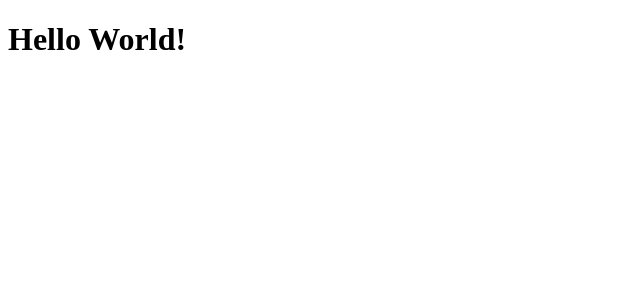
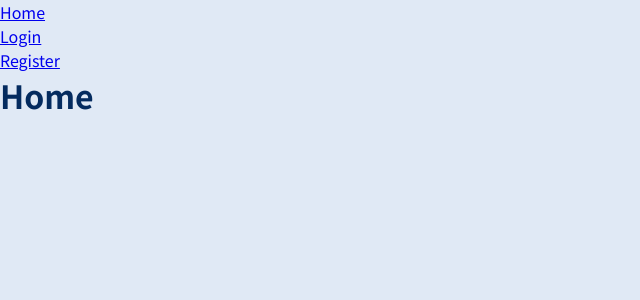
Before and after one commit to martinsgabriel1956/react_greate-quotes, a React (Create React App) app: page / in a window 1280 px wide. Shown: the top 300 px of the page, without its empty margins (0-640 px from the left). Built offline with nearby package versions, Linux system fonts and the light colour scheme.

Commit message:
feat: working with links

```diff
--- a/public/index.html
+++ b/public/index.html
@@ -3,6 +3,12 @@
   <head>
     <meta charset="utf-8" />
     <meta name="viewport" content="width=device-width, initial-scale=1" />
+    <link rel="preconnect" href="https://fonts.googleapis.com" />
+    <link rel="preconnect" href="https://fonts.gstatic.com" crossorigin />
+    <link
+      href="https://fonts.googleapis.com/css2?family=Noto+Sans+JP:wght@400;700&display=swap"
+      rel="stylesheet"
+    />
     <title></title>
   </head>
   <body>
--- a/src/App.js
+++ b/src/App.js
@@ -1,7 +1,12 @@
+import { Routes } from './routes';
+import { GlobalStyle } from './styles/global';
+
+
 export function App() {
   return (
     <>
-      <h1>Hello World!</h1>
+      <GlobalStyle />
+      <Routes />
     </>
   );
 }
--- /dev/null
+++ b/src/components/MainHeader/index.js
@@ -0,0 +1,18 @@
+import { Link } from 'react-router-dom';
+import { Container } from './styles';
+
+
+
+export function MainHeader() {
+  return (
+    <Container>
+      <nav>
+        <ul>
+          <li><Link to="/">Home</Link></li>
+          <li><Link to="/login">Login</Link></li>
+          <li><Link to="/register">Register</Link></li>
+        </ul>
+      </nav>
+    </Container>
+  );
+};
--- a/src/components/MyComponent/styles.js
+++ b/src/components/MainHeader/styles.js
@@ -1,5 +1,5 @@
 import styled from 'styled-components';
 
-export const Container = styled.div`
+export const Container = styled.header`
 
 `;
--- a/src/pages/Home/index.js
+++ b/src/pages/Home/index.js
@@ -1,5 +1,9 @@
+import { MainHeader } from "../../components/MainHeader";
 export function Home() {
   return (
-    <h1>Home</h1>
+    <>
+      <MainHeader />
+      <h1>Home</h1>
+    </>
   );
 }
--- a/src/routes.js
+++ b/src/routes.js
@@ -1,18 +1,18 @@
-import { BrowserRouter, Switch, Router } from 'react-router-dom';
+import { BrowserRouter, Switch, Route } from 'react-router-dom';
 
 import { Home } from './pages/Home';
 import { Login } from './pages/Login';
 import { Register } from './pages/Register';
 
-import './styles/global.css';
+import './styles/global.js';
 
 export function Routes() {
   return(
     <BrowserRouter>
       <Switch>
-        <Router path="/" exact component={Home} />
-        <Router path="/login" component={Login} />
-        <Router path="/register" component={Register} />
+        <Route path="/" exact component={Home} />
+        <Route path="/login" component={Login} />
+        <Route path="/register" component={Register} />
       </Switch>
     </BrowserRouter>
   );
--- a/src/styles/global.css
+++ /dev/null
@@ -1,5 +0,0 @@
-* {
-  margin: 0;
-  padding: 0;
-  box-sizing: border-box;
-}
--- /dev/null
+++ b/src/styles/global.js
@@ -0,0 +1,31 @@
+import { createGlobalStyle } from "styled-components";
+
+export const GlobalStyle = createGlobalStyle`
+  * {
+    margin: 0;
+    padding: 0;
+    box-sizing: border-box;
+  }
+
+  html {
+  font-family: 'Noto Sans JP', sans-serif;
+}
+
+body {
+  margin: 0;
+  background-color: #e0e9f5;
+}
+
+main {
+  margin-top: 7rem;
+  text-align: center;
+}
+
+h1,
+h2,
+h3,
+p {
+  color: #042b5f;
+}
+
+`;
```
Also changed, not shown: src/components/MyComponent/index.js (deleted, +0 -9 lines).
